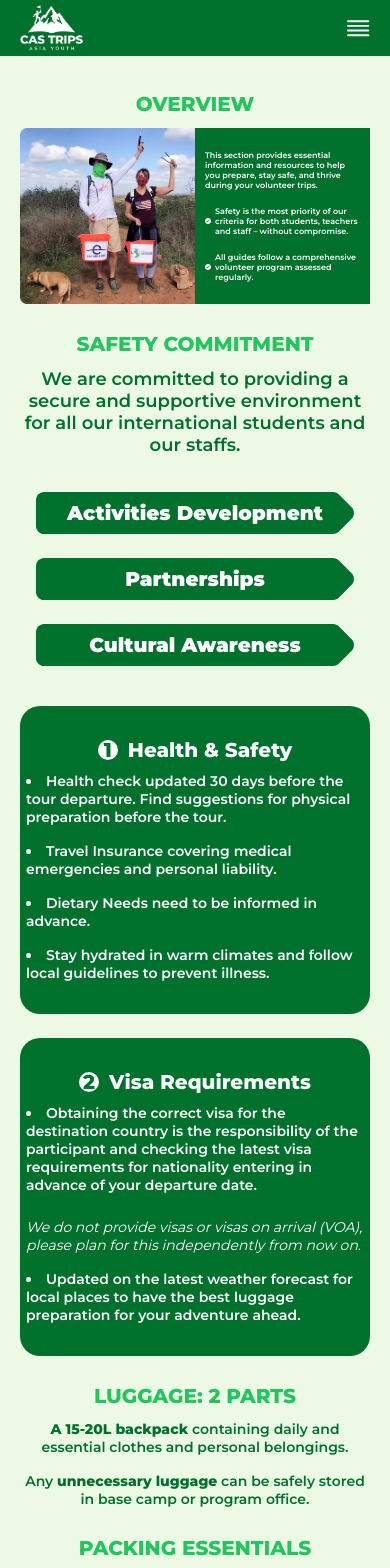
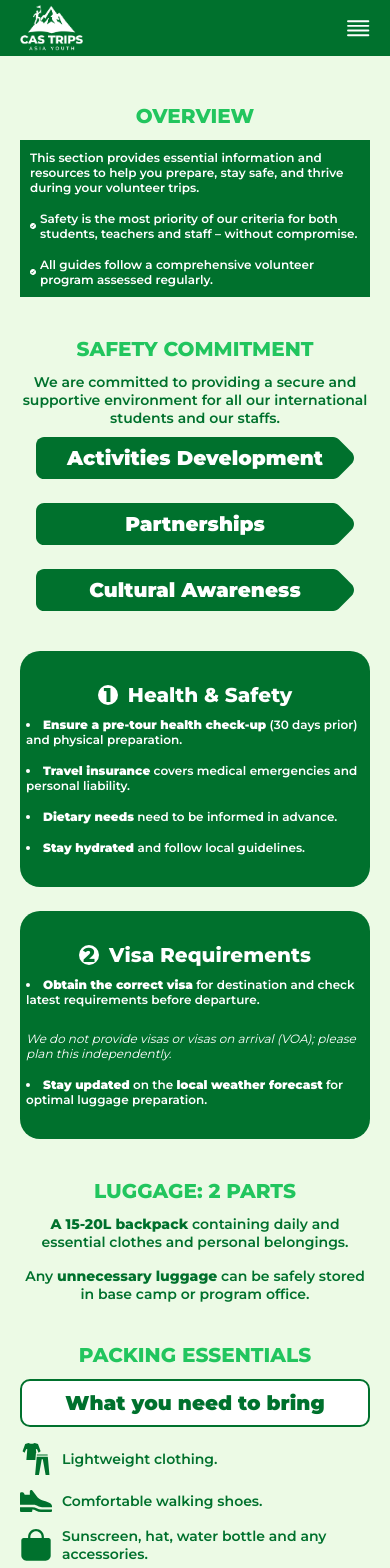
Before and after one commit to 1412322/CAS-trip, a Next.js app: page /support in a window 390 px wide. Shown: the top 1568 px of the page. Built offline with nearby package versions, Linux system fonts and the light colour scheme.

Commit message:
chore: refactor

```diff
--- a/app/about-us/page.tsx
+++ b/app/about-us/page.tsx
@@ -125,7 +125,7 @@ Meet All Our member
             />
 
             <div className="flex-1">
-              <Paragraph className="!text-left md:!text-center">
+              <Paragraph className="!text-left">
                 <p dangerouslySetInnerHTML={{ __html: item.description }} />
               </Paragraph>
             </div>
@@ -151,7 +151,7 @@ Meet All Our member
       <Container className="bg-[#ECFAE5] pb-0 md:pb-0">
         <Heading color="text-[#22C55E]">OUR CORE VALUE</Heading>
 
-        <Paragraph className="mb-6 md:mb-10">
+        <Paragraph className="mb-2.5 md:mb-10">
           We are dedicated to cultivating programs built upon foundational principles.
         </Paragraph>
 
@@ -175,7 +175,7 @@ Meet All Our member
           ].map((item, index) => (
             <div
               key={index}
-              className="flex items-center gap-3 rounded-[10px] border border-[#00712D] bg-white px-5 py-1.5 md:gap-6 md:rounded-[20px] md:px-10 md:py-3"
+              className="flex items-center gap-3 rounded-[10px] border border-[#00712D] bg-white pl-5 py-1.5 md:gap-6 md:rounded-[20px] md:pl-10 md:py-3"
             >
               <Image
                 className="aspect-square max-w-6 rounded-full md:max-w-12"
@@ -185,7 +185,7 @@ Meet All Our member
               />
 
               <div className="flex-1 text-left text-[#00712D]">
-                <div className="mb-1 text-[14px] font-[900] md:mb-2.5 md:text-[24px]">
+                <div className="mb-1 text-[14px] font-[900] md:text-[24px]">
                   {item.title}
                 </div>
 
@@ -201,8 +201,7 @@ Meet All Our member
         <Heading color="text-[#22C55E]">WHAT WE DO</Heading>
 
         <Paragraph className="mb-4 md:mb-10">
-          We provide student travel programs to cultivate personal growth, leadership, and social
-          impact, empowering students through a wide range of initiatives.
+        We cultivate personal growth, leadership, and social impact, empowering students skills through:
         </Paragraph>
 
         <div className="flex flex-col items-center justify-center gap-8 md:flex-row md:items-start md:gap-5">
--- a/app/camps/layout.tsx
+++ b/app/camps/layout.tsx
@@ -22,19 +22,21 @@ export default function CampsLayout({ children }: { children: React.ReactNode })
       {children}
 
       <Container className="bg-[#00712D]">
-        <Heading color="text-[#22C55E]">Discover our established destinations</Heading>
+        <h2 className={`text-center text-[20px] font-[800] md:text-[32px] text-white mb-3 md:mb-8`}>
+        DISCOVER OUR <span className="text-[#FFA726]">ESTABLISHED DESTINATIONS</span>
+    </h2>
 
         <Gallery images={images} />
       </Container>
 
       <Container className="bg-[#ECFAE5]">
-        <Heading color="text-[#00712D]">
-          Contact us to find out how Our Volunteer Programs can help your students achieve their
+        <p className="text-[10px] md:text-[32px] font-[800] text-center text-[#00712D]">
+        Contact us to find out how Our Volunteer Programs can help your students achieve their
           learning outcomes during a school trip abroad!
-        </Heading>
+        </p>
 
-        <div className="mt-10 flex justify-center">
-          <Button path="/contact-us">Contact Us</Button>
+        <div className="mt-5 md:mt-10 flex justify-center">
+        <Button path="/contact-us">Contact Us</Button>
         </div>
       </Container>
     </>
--- a/app/resources/page.tsx
+++ b/app/resources/page.tsx
@@ -95,12 +95,12 @@ export default function Resources() {
       </Container>
 
       <Container className="bg-[#ECFAE5]">
-        <Heading color="text-[#00712D]">
-          Ready to make an impact? Explore our programs and start your ASEAN adventure today!
-        </Heading>
+      <p className="text-[10px] md:text-[32px] font-[800] text-center text-[#00712D]">
+        Ready to make an impact? Explore our programs and start your ASEAN adventure today!
+        </p>
 
-        <div className="mt-10 flex justify-center">
-          <Button>Explore our programs</Button>
+        <div className="mt-5 md:mt-10 flex justify-center">
+        <Button path="/contact-us">Contact Us</Button>
         </div>
       </Container>
     </main>
--- a/app/support/page.tsx
+++ b/app/support/page.tsx
@@ -24,10 +24,10 @@ export default function Support() {
       <Container className="bg-[#ECFAE5] pb-0 md:pb-0">
         <Heading color="text-[#22C55E] pt-16 md:pt-20">OVERVIEW</Heading>
 
-        <div className="grid grid-cols-2 md:grid-cols-3">
-          <Image className="h-full w-full flex-1 object-cover" src={Overview1} alt="volunteer" />
+        <div className="grid grid-cols-1 md:grid-cols-3">
+          <Image className="hidden h-full w-full flex-1 object-cover md:block" src={Overview1} alt="volunteer" />
 
-          <div className="flex flex-1 flex-col items-center justify-center bg-[#00712D] px-2.5 text-[8px] font-[600] text-white md:px-6 md:text-[18px]">
+          <div className="flex flex-1 flex-col items-center justify-center bg-[#00712D] p-2.5 text-[12px] font-[600] text-white md:px-6 md:text-[18px]">
             <p>
               This section provides essential information and resources to help you prepare, stay
               safe, and thrive during your volunteer trips.
@@ -62,10 +62,10 @@ export default function Support() {
       <Container className="bg-[#ECFAE5] pb-0 md:pb-0">
         <Heading color="text-[#22C55E]">SAFETY COMMITMENT</Heading>
 
-        <p className="mb-9 text-center text-[18px] font-[600] text-[#00712D]">
+        <Paragraph className="mb-2.5 md:mb-10">
           We are committed to providing a secure and supportive environment for all our
           international students and our staffs.
-        </p>
+        </Paragraph>
 
         <div className="mb-10 grid grid-cols-1 gap-6 md:mb-20 xl:grid-cols-3">
           {[
@@ -106,22 +106,17 @@ export default function Support() {
               <div>Health & Safety</div>
             </div>
 
-            <Paragraph className="!text-left text-white">
+            <p className="text-[12px] md:text-[18px] font-[600] text-white">
               <ul className="list-inside list-disc space-y-4 md:space-y-6">
-                <li>
-                  Health check updated 30 days before the tour departure. Find suggestions for
-                  physical preparation before the tour.
-                </li>
+<li><b>Ensure a pre-tour health check-up</b> (30 days prior) and physical preparation.</li>
 
-                <li>Travel Insurance covering medical emergencies and personal liability.</li>
+<li><b>Travel insurance</b> covers medical emergencies and personal liability.</li>
 
-                <li>Dietary Needs need to be informed in advance.</li>
+<li><b>Dietary needs</b> need to be informed in advance.</li>
 
-                <li>
-                  Stay hydrated in warm climates and follow local guidelines to prevent illness.
-                </li>
+<li><b>Stay hydrated</b> and follow local guidelines.</li>
               </ul>
-            </Paragraph>
+            </p>
           </div>
 
           <div className="item-center flex flex-col rounded-[20px] bg-[#00712D] px-1.5 py-8 md:rounded-[40px] md:px-20 md:py-10">
@@ -132,25 +127,21 @@ export default function Support() {
               <div>Visa Requirements</div>
             </div>
 
-            <Paragraph className="!text-left text-white">
+            <p className="text-[12px] md:text-[18px] font-[600] text-white">
               <ul className="list-inside list-disc space-y-4 md:space-y-6">
                 <li>
-                  Obtaining the correct visa for the destination country is the responsibility of
-                  the participant and checking the latest visa requirements for nationality entering
-                  in advance of your departure date.
+                <b>Obtain the correct visa</b> for destination and check latest requirements before departure.
                   <br />
                   <div className="mt-6 font-[400] italic">
-                    We do not provide visas or visas on arrival (VOA), please plan for this
-                    independently from now on.
+                  We do not provide visas or visas on arrival (VOA); please plan this independently.
                   </div>
                 </li>
 
                 <li>
-                  Updated on the latest weather forecast for local places to have the best luggage
-                  preparation for your adventure ahead.
+                <b>Stay updated</b> on the <b>local weather forecast</b> for optimal luggage preparation.
                 </li>
               </ul>
-            </Paragraph>
+            </p>
           </div>
         </div>
       </Container>
@@ -384,12 +375,12 @@ export default function Support() {
       </Container>
 
       <Container className="bg-[#ECFAE5]">
-        <Heading color="text-[#00712D]">
-          Ready to make an impact? Explore our programs and start your ASEAN adventure today!
-        </Heading>
+        <p className="text-[10px] md:text-[32px] font-[800] text-center text-[#00712D]">
+        Ready to make an impact? Explore our programs and start your ASEAN adventure today!
+        </p>
 
-        <div className="mt-10 flex justify-center">
-          <Button path="/contact-us">Contact Us</Button>
+        <div className="mt-5 md:mt-10 flex justify-center">
+        <Button path="/contact-us">Contact Us</Button>
         </div>
       </Container>
     </main>
--- a/app/sustainability/page.tsx
+++ b/app/sustainability/page.tsx
@@ -67,7 +67,7 @@ export default function Sustainability() {
             />
 
             <div className="flex h-full flex-1 flex-col items-center justify-center bg-[#00712D] px-1.5 py-10 text-center md:p-0">
-              <div className="mb-2.5 text-[14px] font-[900] text-white md:mb-6 md:text-[24px]">
+              <div className="mb-2.5 text-[14px] font-[900] text-white md:text-[24px]">
                 {item.title}
               </div>
 
@@ -157,7 +157,7 @@ export default function Sustainability() {
                 alt={item.description}
               />
 
-              <div className="absolute inset-2 flex flex-col items-center justify-center text-center md:inset-5 md:inset-6">
+              <div className="absolute inset-2 flex flex-col items-center justify-center text-center">
                 <div className="mb-2.5 text-[20px] font-[900] text-white md:mb-6 md:text-[24px]">
                   {item.title}
                 </div>
@@ -172,14 +172,12 @@ export default function Sustainability() {
       </Container>
 
       <Container className="bg-[#ECFAE5]">
-        <Heading color="text-[#00712D]">
-          By choosing to volunteer through our platform, you're not just embarking on an incredible
-          personal journey; you're contributing to a collective effort to build a more sustainable
-          and equitable world for all.
-        </Heading>
+        <p className="text-[10px] md:text-[32px] font-[800] text-center text-[#00712D]">
+        By choosing to volunteer through our programs, you're contributing to build a more sustainable world for all.
+        </p>
 
-        <div className="mt-10 flex justify-center">
-          <Button>Explore our programs</Button>
+        <div className="mt-5 md:mt-10 flex justify-center">
+          <Button path='/our-programs'>Explore our programs</Button>
         </div>
       </Container>
     </main>
--- a/components/Accordion/index.tsx
+++ b/components/Accordion/index.tsx
@@ -19,7 +19,7 @@ export default function Accordion({ title, description }: AccordionProps) {
         className={`flex h-14 cursor-pointer items-center justify-between bg-[#00712D] px-2.5 text-[14px] font-[800] text-white md:px-8 md:text-[18px] ${isActive ? 'rounded-t-[10px]' : 'rounded-[10px]'}`}
         onClick={() => setIsActive(!isActive)}
       >
-        {title}
+        <div className="flex-1">{title}</div>
 
         <div className="relative aspect-square w-4 md:w-6">
           <Image
--- a/components/Layout/Container/index.tsx
+++ b/components/Layout/Container/index.tsx
@@ -5,7 +5,7 @@ export default function Container({
   children: React.ReactNode
   className?: string
 }) {
-  const customClassName = `bg-cover bg-center px-5 md:px-[100px] py-7 md:py-20 ${className || ''}`
+  const customClassName = `bg-cover bg-center px-5 md:px-[100px] py-10 md:py-20 ${className || ''}`
 
   return (
     <section className={customClassName}>
```
Also changed, not shown: app/page.tsx (+22 -22 lines).
